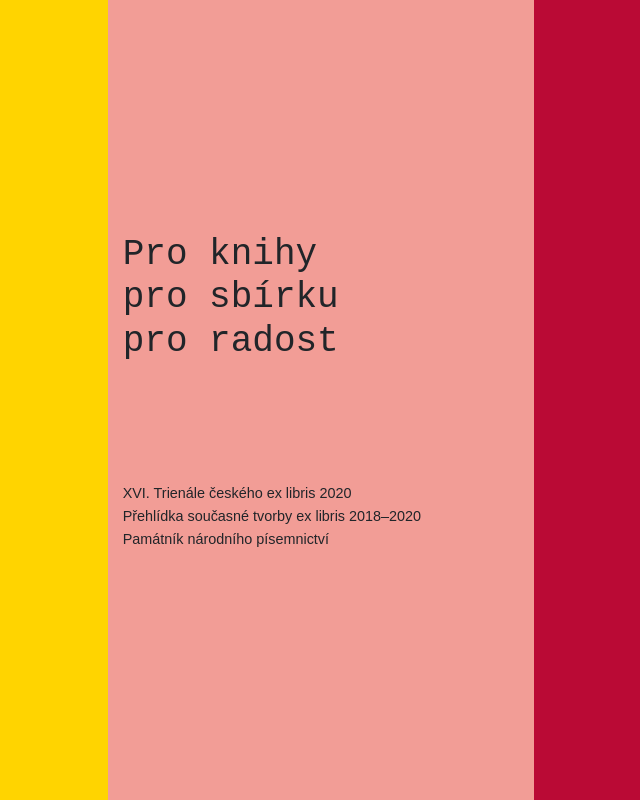
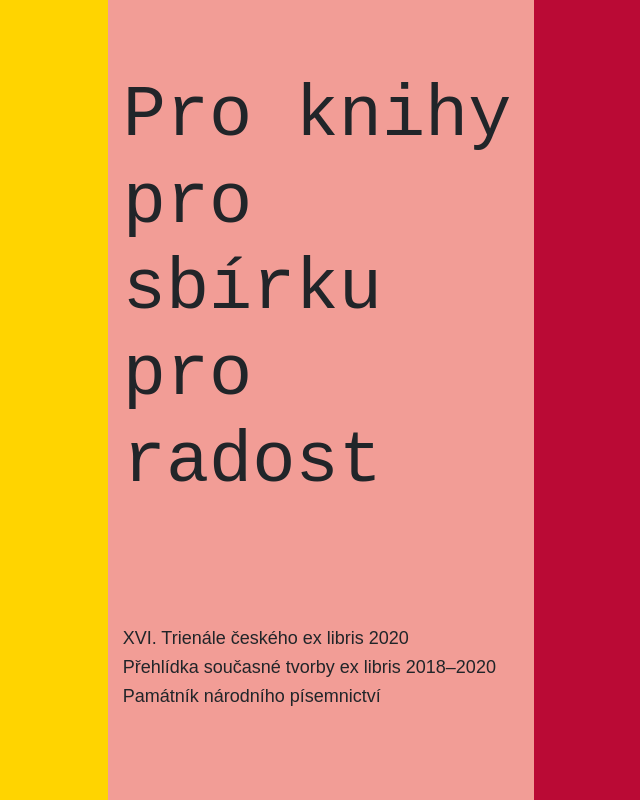
Before and after one commit to SlovakNationalGallery/exlibris.pamatniknarodnihopisemnictvi.cz, a Laravel app: page / in a window 1280 px wide. Shown: the whole page, without its empty margins (319-959 px from the left). Run offline with Laravel 8, Linux system fonts and the light colour scheme; style sheets or scripts are compiled from the project's sources; some web fonts are replaced.

Commit message:
bigger font in paragraph

```diff
--- a/resources/sass/_variables.scss
+++ b/resources/sass/_variables.scss
@@ -30,3 +30,5 @@ $font-family-serif:           'garamond_itc', monospace;
 $font-family-base:            $font-family-sans-serif;
 
 $headings-font-family:        $font-family-serif;
+$h1-font-size:                $font-size-base * 5;
+$lead-font-weight:            400;
--- a/resources/views/home.blade.php
+++ b/resources/views/home.blade.php
@@ -11,7 +11,7 @@
                 pro radost
             </h1>
             <p class="mt-5">&nbsp;</p>
-            <p class="mt-5">
+            <p class="mt-5 lead">
                 XVI. Trienále českého ex libris 2020<br>
                 Přehlídka současné tvorby ex libris 2018–2020<br>
                 Památník národního písemnictví
```
